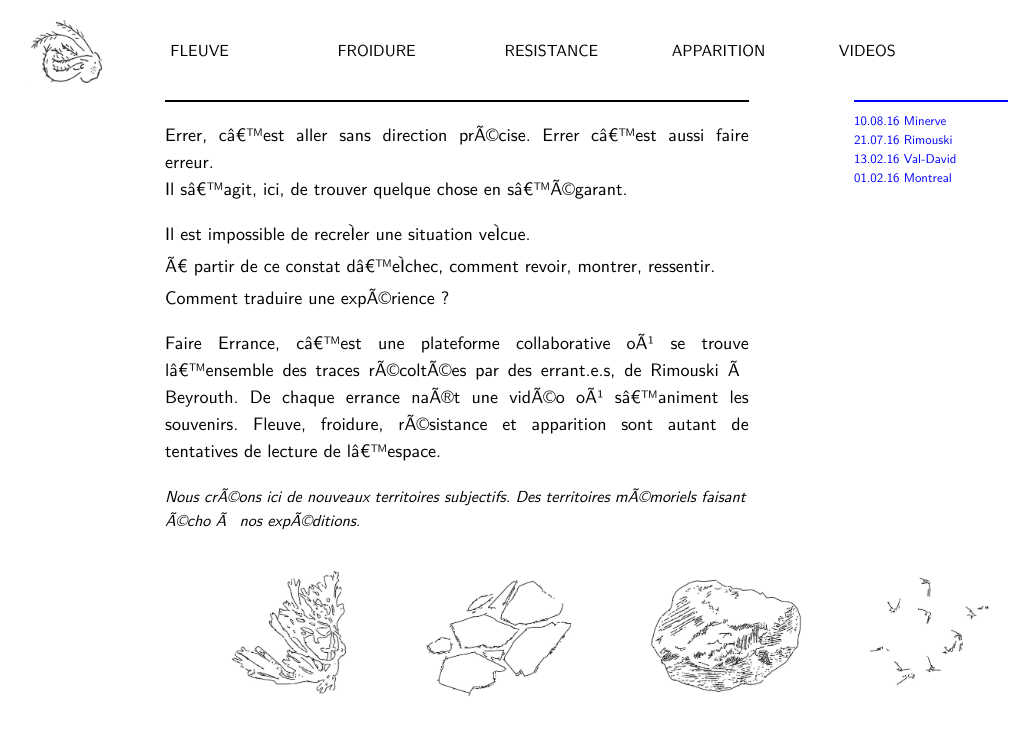
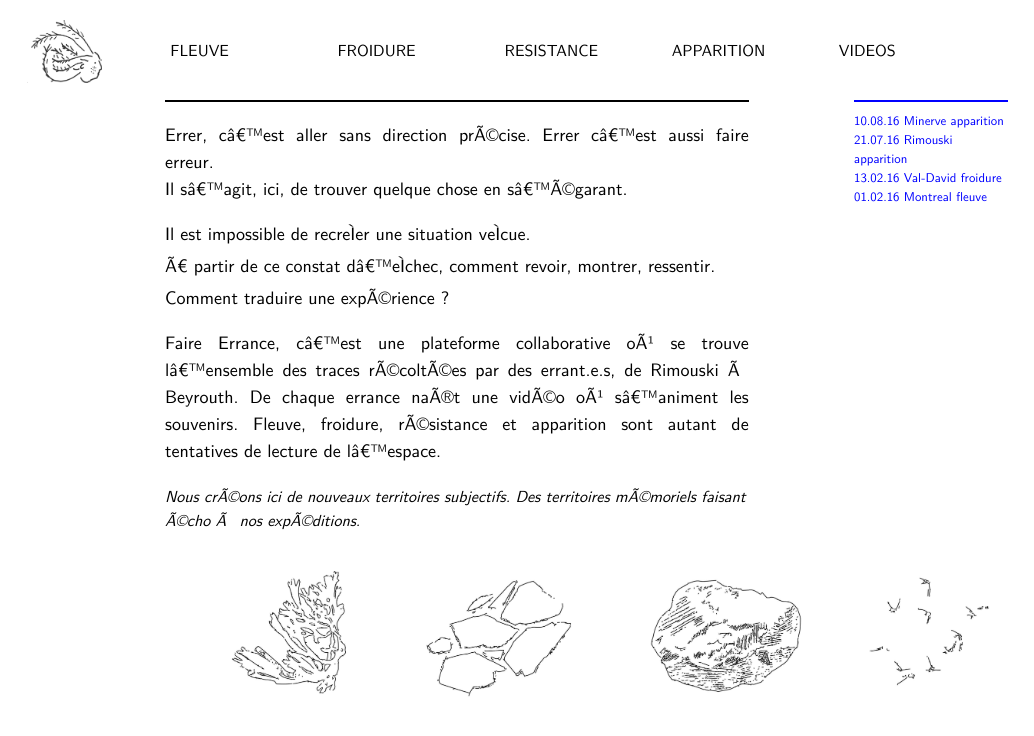
Before and after one commit to Arrowana/faireerrance, a Jekyll site: the page built from index.html, in a window 1280 px wide. Shown: the top 736 px of the page, without its empty margins (33-1067 px from the left). Built offline with Jekyll 4.4.1, drawn with Linux system fonts in a browser that asks for light colours.

```diff
--- a/index.html
+++ b/index.html
@@ -32,7 +32,7 @@ Nous créons ici de nouveaux territoires subjectifs. Des territoires mémoriels
   <aside>
     {% for link in page.links %}
       {% assign link_page = site.pages | where:"name",link | first %}
-      <a href="{{ link_page.url }}">{{ link_page.date }} {{ link_page.location | split: ',' | first }}</a>
+      <a href="{{ link_page.url }}">{{ link_page.date }} {{ link_page.location | split: ',' | first }} {{ link_page.categorie }} </a>
     {% endfor %}
   </aside>
 </section>
```
